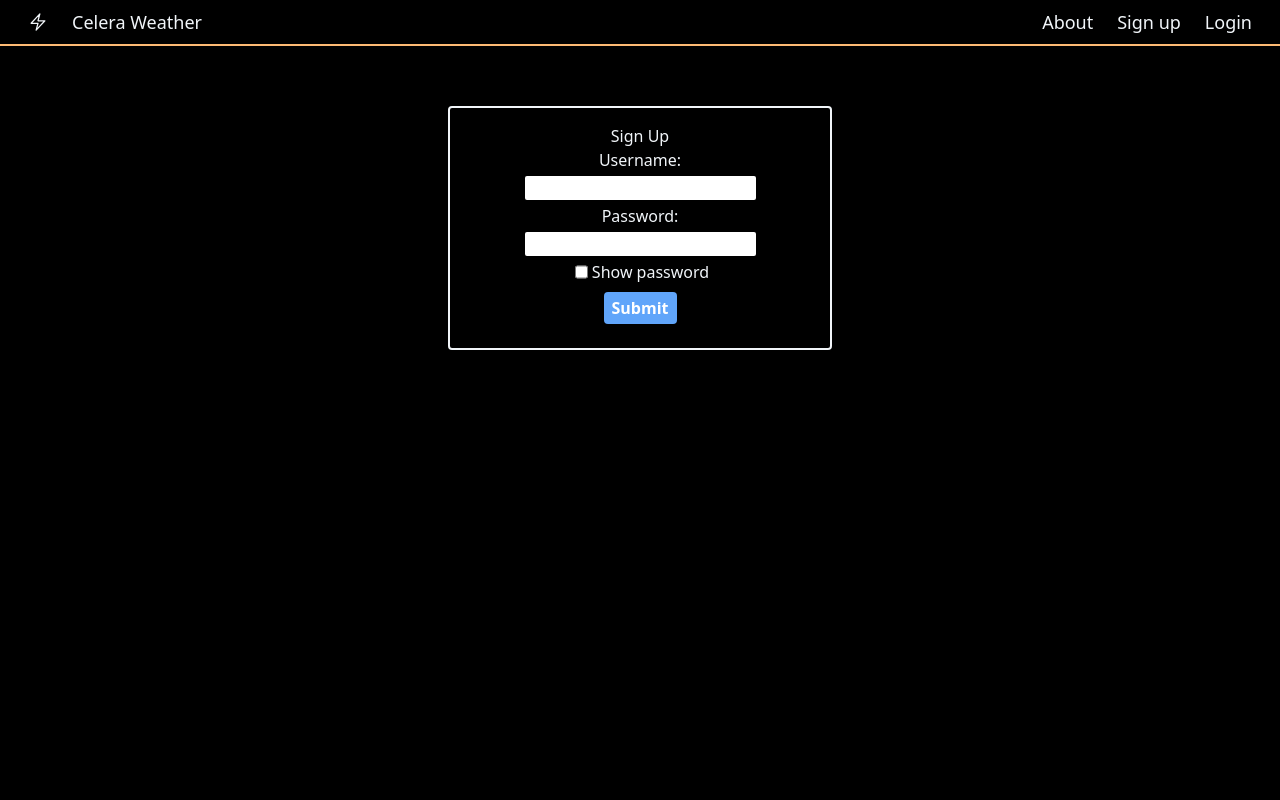
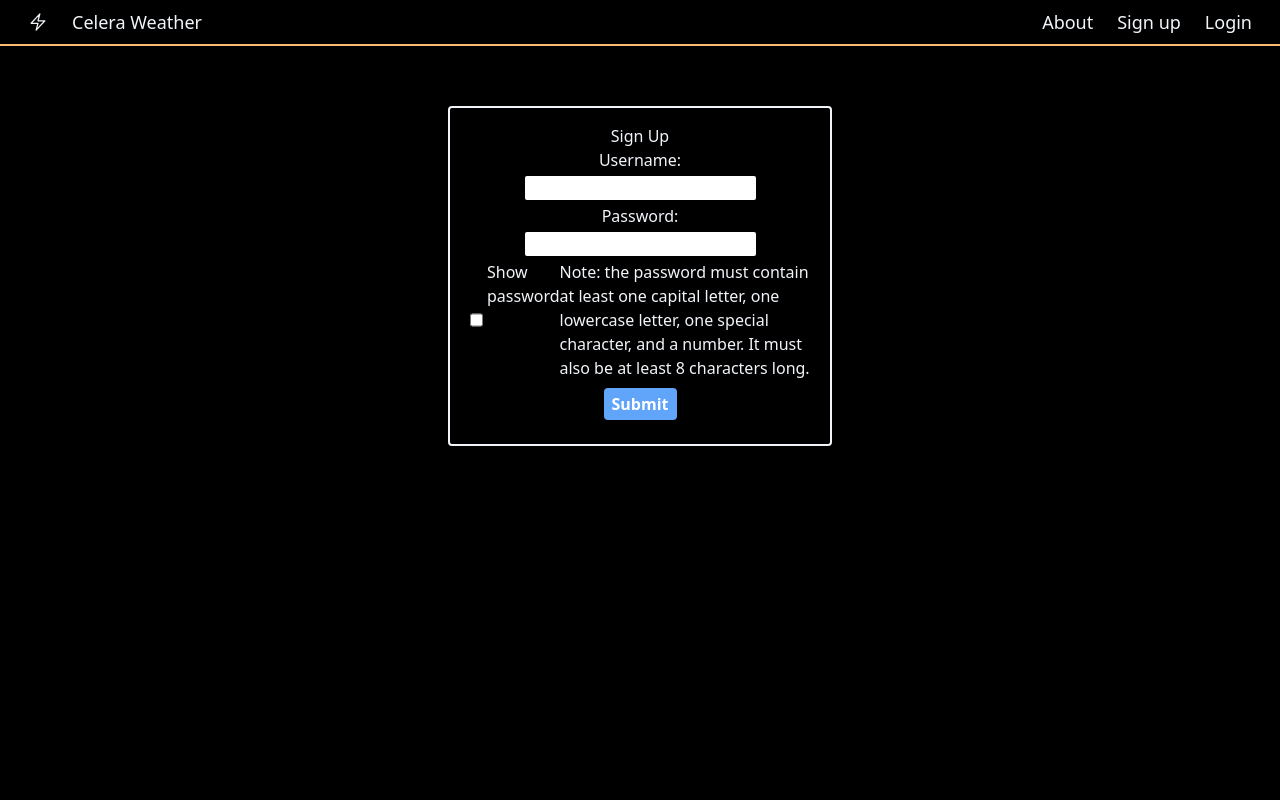
Before and after one commit to dlindqu3/weather-frontend, a React (Create React App) app: page /signup in a window 1280 px wide. Shown: the top 800 px of the page. Built offline with nearby package versions, Linux system fonts and the light colour scheme.

Commit message:
updated login note

```diff
--- a/src/pages/SignUp.js
+++ b/src/pages/SignUp.js
@@ -93,6 +93,7 @@ function SignUp({ setCurrentUser }) {
               />
               {displayPassword && <span >Hide password</span>}
               {!displayPassword && <span data-testid="show-password-span">Show password</span>}
+              <p>Note: the password must contain at least one capital letter, one lowercase letter, one special character, and a number. It must also be at least 8 characters long.</p>
             </div>
 
             <div className="flex justify-center">
```
